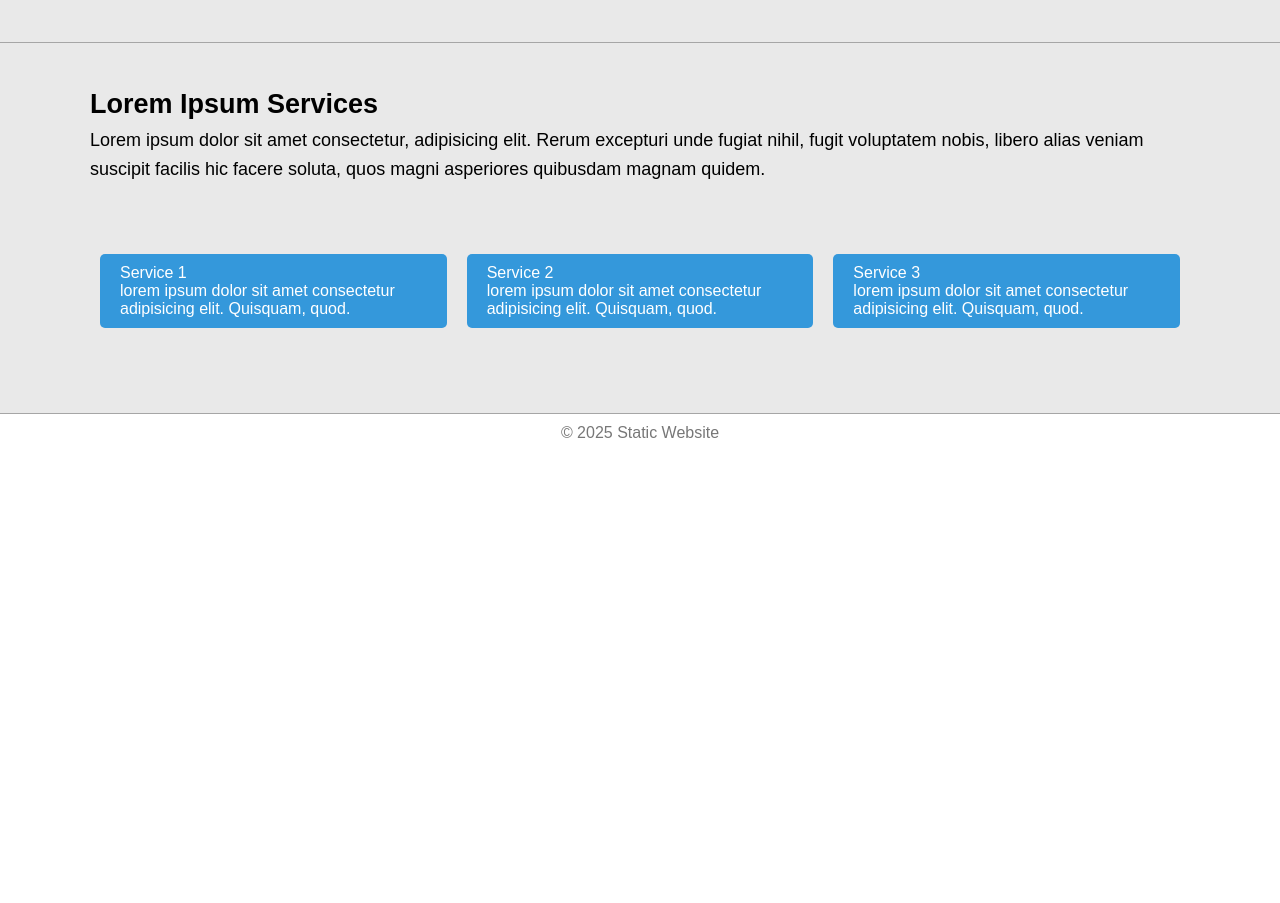
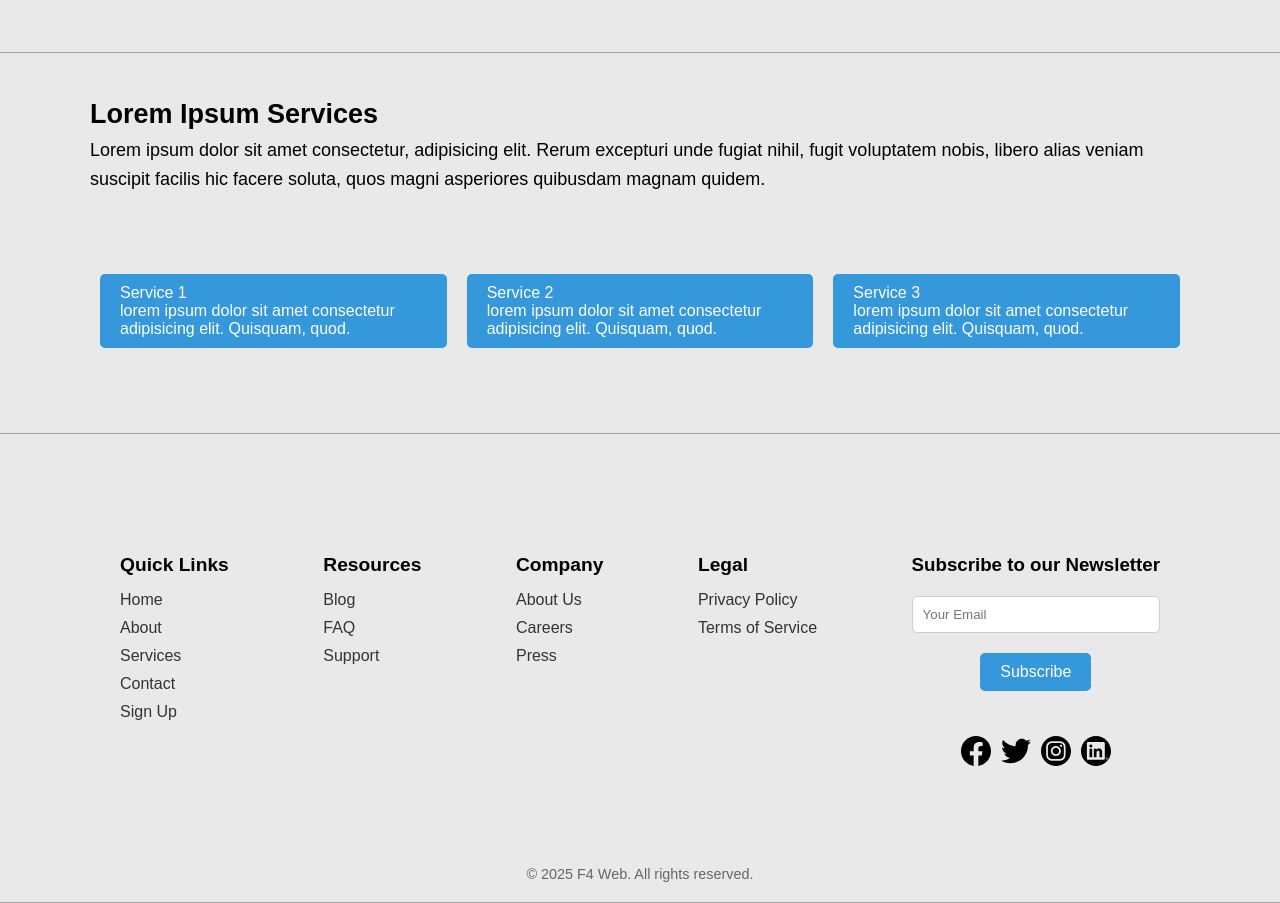
Before and after one commit to LuigiCarl/Group-F4, a plain HTML site: page index.html in a window 1280 px wide. Shown: the part 1787-2690 px from the top of the page. Before the commit the page ends 2239 px from the top, so only its background shows below. Drawn offline with Linux system fonts and the light colour scheme.

Commit message:
almost done

```diff
--- a/index.html
+++ b/index.html
@@ -16,9 +16,9 @@
     </div>     -->
     <div class="logo">
       <div class="logo-container">
-        <img id="logoimg" src="img/No_image_available.png" alt="Sample Picture">
+        <img id="logoimg" src="img\home.svg" alt="Sample Picture">
         <div class="textlogo">
-          <h1>Lorem Ipsum</h1>
+          <h1>F4 Web</h1>
         </div>
       </div>
     </div>
@@ -126,11 +126,59 @@
                   </ul>
                 </div>
               </div>
+            </div>
+          </div>
+          <div class="container">
+            <footer class="footer">
+              <div class="footer-container">
+                <div class="footer-links">
+                  <h3 class="Flink">Quick Links</h3>
+                  <a href="#home">Home</a>
+                  <a href="#about">About</a>
+                  <a href="#services">Services</a>
+                  <a href="#contact">Contact</a>
+                  <a href="#signup">Sign Up</a>
+                </div>
+
+                <div class="footer-links">
+                  <h3 class="Flink">Resources</h3>
+                  <a href="#blog">Blog</a>
+                  <a href="#faq">FAQ</a>
+                  <a href="#support">Support</a>
+                </div>
+
+                <div class="footer-links">
+                  <h3 class="Flink">Company</h3>
+                  <a href="#about">About Us</a>
+                  <a href="#careers">Careers</a>
+                  <a href="#press">Press</a>
+                </div>
+
+                <div class="footer-links">
+                  <h3 class="Flink">Legal</h3>
+                  <a href="#privacy">Privacy Policy</a>
+                  <a href="#terms">Terms of Service</a>
+                </div>
+                <div class="subscribe">
+                  <h3>Subscribe to our Newsletter</h3>
+                  <input class="emailph" type="text" placeholder="Your Email">
+                  <button class="btn"  type="submit">Subscribe</button>
+                  <div class="socmedlogo">
+                    <img class="socmed" src="img\facebook.svg" alt="Facebook">
+                    <img class="socmed" src="img\twitter.svg" alt="Twitter">
+                    <img class="socmed" src="img\instagram.svg" alt="Instagram">
+                    <img class="socmed" src="img\linkedin.svg" alt="LinkedIn">
+                  </div>
+                </div>
+              </div>
+            </footer>
+
+
+            <div class="footer-bottom">
+              <p>&copy; 2025 F4 Web. All rights reserved.</p>
+            </div>
+          </div>
+        </section>
       </main>
-
-  <footer>
-    <p>&copy; 2025 Static Website</p>
-  </footer>
     </body>
-
     </html>
--- a/style.css
+++ b/style.css
@@ -8,8 +8,8 @@ header {
   justify-content: space-between;
   padding: 10px 20px;
   align-items: center;
-  height: 40px;
-  padding-bottom: 25px;
+  height: 60px;
+  padding-bottom: 20px;
   border-bottom: #3333335d solid 1px;
 }
 .logo .logo-container {
@@ -21,15 +21,11 @@ header {
   height: 50px;
 }
 #logoimg {
-  width: 50px;
-  height: 50px;
-  border-radius: 50px;
-  border: 2px solid #3333335d;
-  border-radius: 50px;
+  width: 40px;
+  height: auto;
   align-items: center;
   justify-content: center;
   cursor: pointer;
-
 }
 .textlogo h1 {
   font-size: 26px;
@@ -37,7 +33,7 @@ header {
   color: #333;
   align-items: center;
   justify-content: center;
-  padding-top: 30px;
+  padding-top: 45px;
   cursor: pointer;
 }
 nav a {
@@ -45,6 +41,9 @@ nav a {
   text-decoration: none;
   color: #333;
   font-weight: bold;
+  font-size: 18px;
+
+
 }
 nav a:hover {
   transition-delay: 0.1s ease;
@@ -65,7 +64,7 @@ nav a:hover {
   border-radius: 5px;
   cursor: pointer;
   font-size: 16px;
-  margin-top: 15px;
+  /* margin-top: 15px; */
   align-items: center;
 }
 .btn:hover {
@@ -114,6 +113,11 @@ nav a:hover {
   padding: 20px;
   font-size: 18px;
   line-height: 1.6;
+  padding-bottom: 15px;
+
+}
+.text p{
+  padding-bottom: 15px;
 }
 .h2 {
   font-size: 30px;
@@ -161,6 +165,7 @@ img {
     flex-direction: column;
     align-items: center;
     gap: 10px;
+    cursor: pointer;
   }
 }
 /* service */
@@ -187,9 +192,58 @@ img {
   margin: 10px;
   border-radius: 5px;
 }
+.footer-container {
+  display: flex;
+  justify-content: space-between;
+  flex-wrap: wrap;
+  gap: 30px;
+  padding: 100px;
 
-footer {
+}
+
+.footer-links {
+  display: flex;
+  flex-direction: column;
+}
+
+.footer-links h3 {
+  margin-bottom: 10px;
+  font-size: 1.2em;
+}
+
+.footer-links a {
+  margin: 5px 0;
+  text-decoration: none;
+  color: #333;
+}
+
+.footer-links a:hover {
+  text-decoration: underline;
+}
+.footer-bottom {
   text-align: center;
-  padding: 10px 20px;
-  color: #777;
+  font-size: 0.9em;
+  color: #666;
 }
+
+.subscribe {
+  display: flex;
+  flex-direction: column;
+  align-items: center;
+  gap: 10px;
+
+}
+.socmedlogo {
+  width: 30px;
+  height: auto;
+  cursor: pointer;
+  display: flex;
+  gap: 10px;
+  justify-content: center;
+}
+
+.socmedlogo img:hover {
+  transform: scale(1.1);
+  transition: transform 0.3s ease;
+  transform: translate(150px, -150px);
+}
```
Also changed, not shown: img/facebook.svg (added), img/home.svg (added), img/instagram.svg (added), img/linkedin.svg (added), img/twitter.svg (added). Lines whose indentation alone changed are shown as unchanged.
